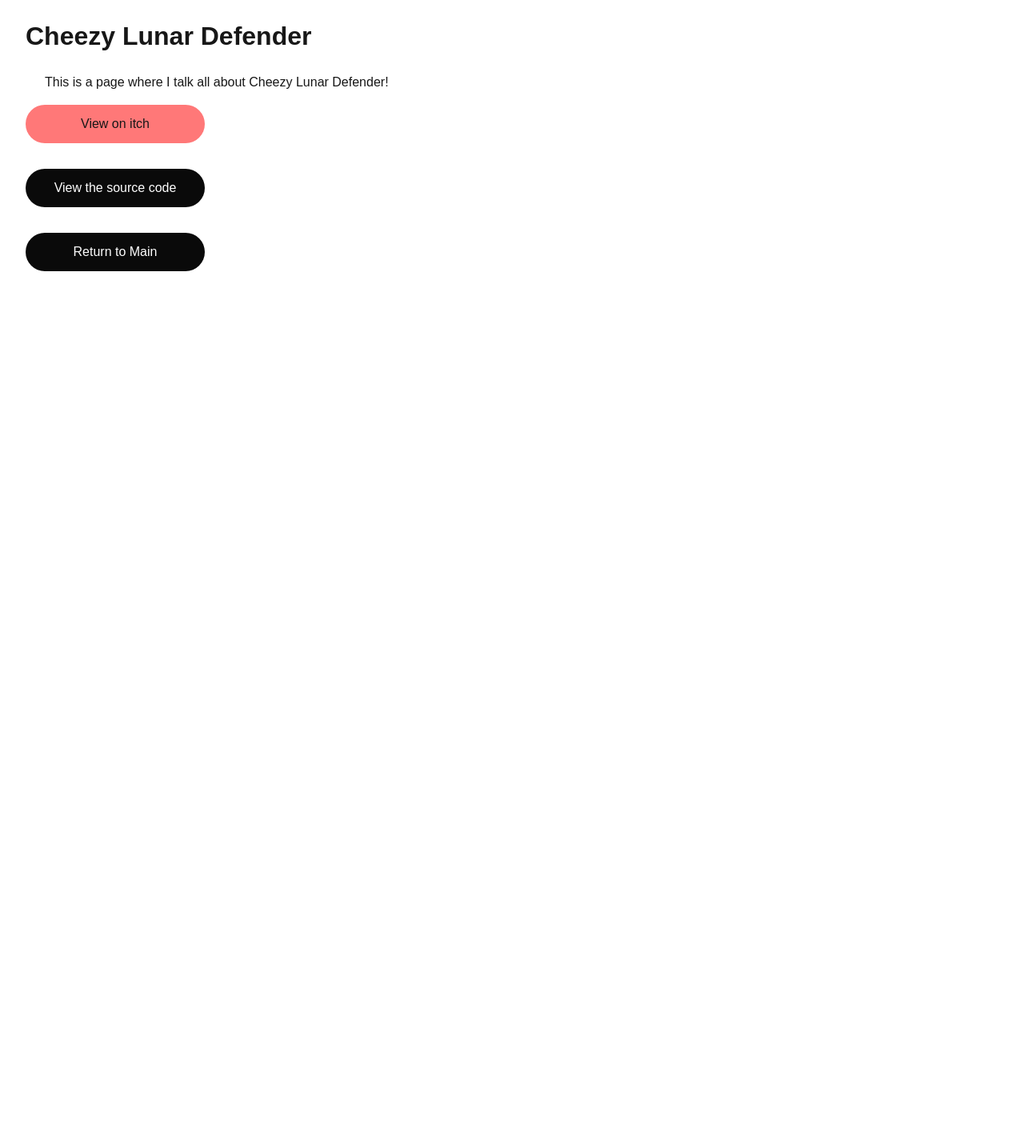
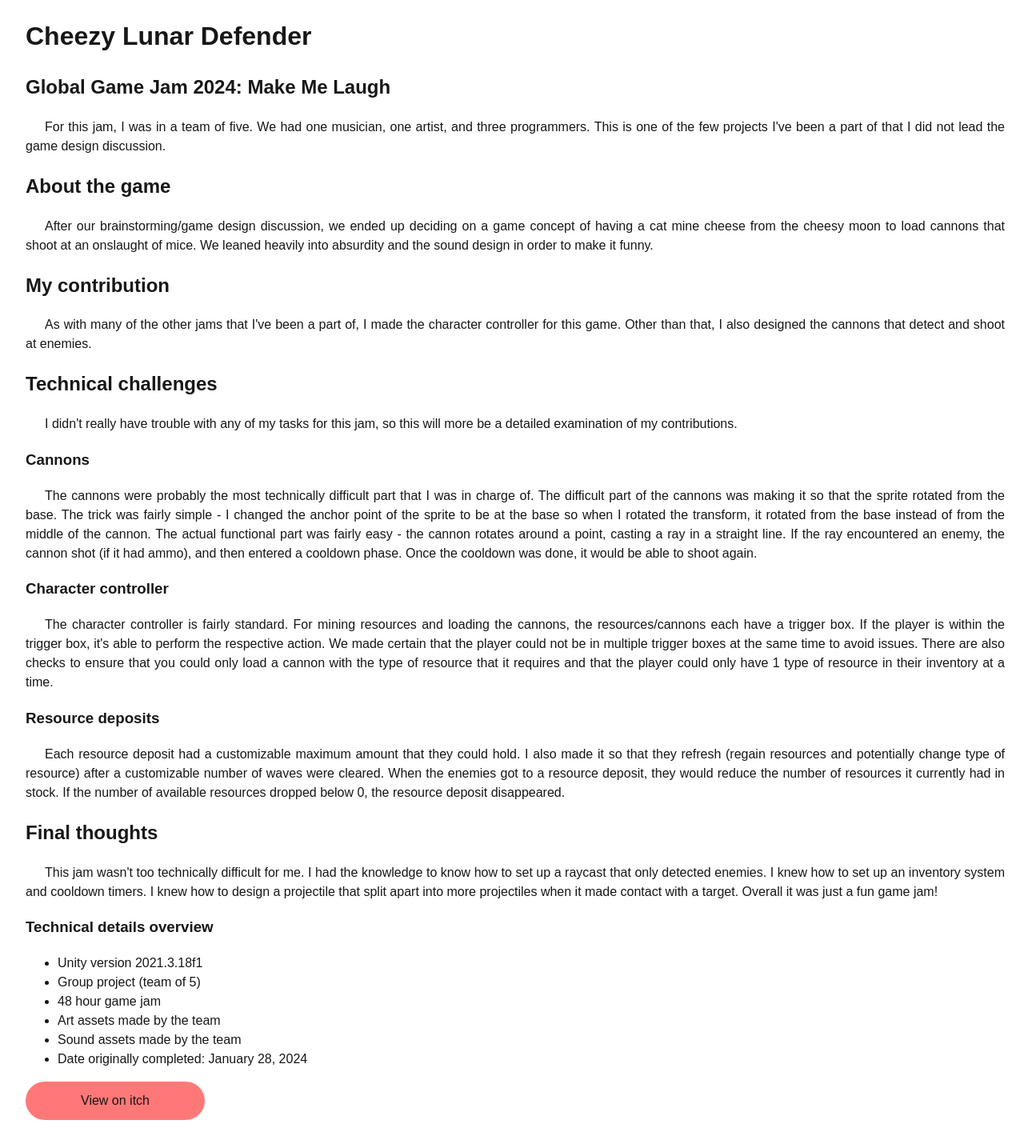
Before and after one commit to DragonGawain/portfolio, a Next.js app: page /projects/cheezy_lunar in a window 1280 px wide. Shown: the top 1430 px of the page at 80% size. Before the commit the page ends 800 px from the top, so only its background shows below. Built offline with nearby package versions, Linux system fonts and the light colour scheme.

Commit message:
cheezy lunar text

```diff
--- a/app/projects/cheezy_lunar/page.tsx
+++ b/app/projects/cheezy_lunar/page.tsx
@@ -1,11 +1,90 @@
 import Button from "@/components/ui/Button";
-import PageBase from "@/components/ui/PageBase";
+import Tooltip from "@/components/ui/Tooltip";
 
 export default function CheezyLunar() {
     return (
         <div className="projectPage">
             <h1>Cheezy Lunar Defender</h1>
-            <p>This is a page where I talk all about Cheezy Lunar Defender!</p>
+            <h2>Global Game Jam 2024: Make Me Laugh</h2>
+            <p>
+                For this jam, I was in a team of five. We had one musician, one
+                artist, and three programmers. This is one of the few projects
+                I've been a part of that I did not lead the game design
+                discussion.
+            </p>
+            <h2>About the game</h2>
+            <p>
+                After our brainstorming/game design discussion, we ended up
+                deciding on a game concept of having a cat mine cheese from the
+                cheesy moon to load cannons that shoot at an onslaught of mice.
+                We leaned heavily into absurdity and the sound design in order
+                to make it funny.
+            </p>
+            <h2>My contribution</h2>
+            <p>
+                As with many of the other jams that I've been a part of, I made
+                the character controller for this game. Other than that, I also
+                designed the cannons that detect and shoot at enemies.
+            </p>
+            <h2>Technical challenges</h2>
+            <p>
+                I didn't really have trouble with any of my tasks for this jam,
+                so this will more be a detailed examination of my contributions.
+            </p>
+            <h3>Cannons</h3>
+            <p>
+                The cannons were probably the most technically difficult part
+                that I was in charge of. The difficult part of the cannons was
+                making it so that the sprite rotated from the base. The trick
+                was fairly simple - I changed the anchor point of the sprite to
+                be at the base so when I rotated the transform, it rotated from
+                the base instead of from the middle of the cannon. The actual
+                functional part was fairly easy - the cannon rotates around a
+                point, casting a ray in a straight line. If the ray encountered
+                an enemy, the cannon shot (if it had ammo), and then entered a
+                cooldown phase. Once the cooldown was done, it would be able to
+                shoot again.
+            </p>
+            <h3>Character controller</h3>
+            <p>
+                The character controller is fairly standard. For mining
+                resources and loading the cannons, the resources/cannons each
+                have a trigger box. If the player is within the trigger box,
+                it's able to perform the respective action. We made certain that
+                the player could not be in multiple trigger boxes at the same
+                time to avoid issues. There are also checks to ensure that you
+                could only load a cannon with the type of resource that it
+                requires and that the player could only have 1 type of resource
+                in their inventory at a time.
+            </p>
+            <h3>Resource deposits</h3>
+            <p>
+                Each resource deposit had a customizable maximum amount that
+                they could hold. I also made it so that they refresh (regain
+                resources and potentially change type of resource) after a
+                customizable number of waves were cleared. When the enemies got
+                to a resource deposit, they would reduce the number of resources
+                it currently had in stock. If the number of available resources
+                dropped below 0, the resource deposit disappeared.
+            </p>
+            <h2>Final thoughts</h2>
+            <p>
+                This jam wasn't too technically difficult for me. I had the
+                knowledge to know how to set up a raycast that only detected
+                enemies. I knew how to set up an inventory system and cooldown
+                timers. I knew how to design a projectile that split apart into
+                more projectiles when it made contact with a target. Overall it
+                was just a fun game jam!
+            </p>
+            <h3>Technical details overview</h3>
+            <ul>
+                <li>Unity version 2021.3.18f1</li>
+                <li>Group project (team of 5)</li>
+                <li>48 hour game jam</li>
+                <li>Art assets made by the team</li>
+                <li>Sound assets made by the team</li>
+                <li>Date originally completed: January 28, 2024</li>
+            </ul>
             <Button
                 colorScheme="itch"
                 href="https://zaidminhas.itch.io/cheezy-lunar-defender"
```
